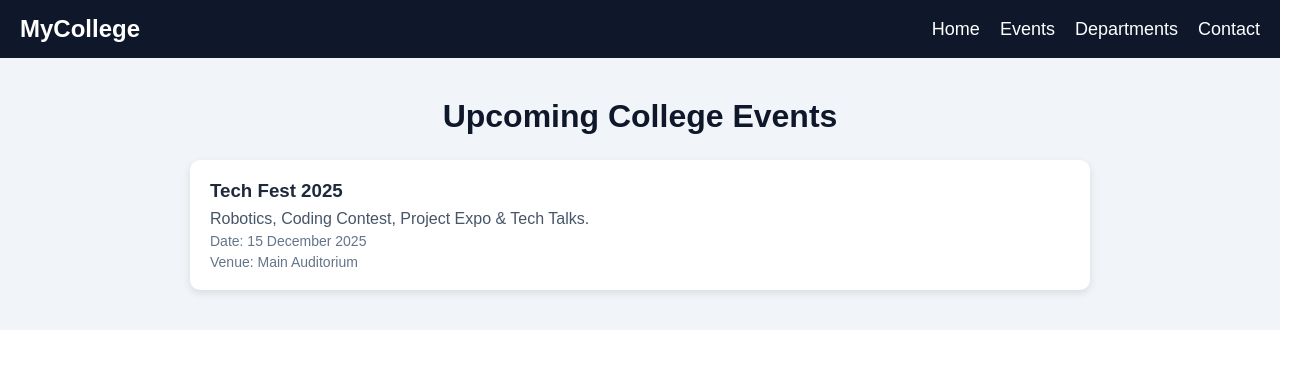
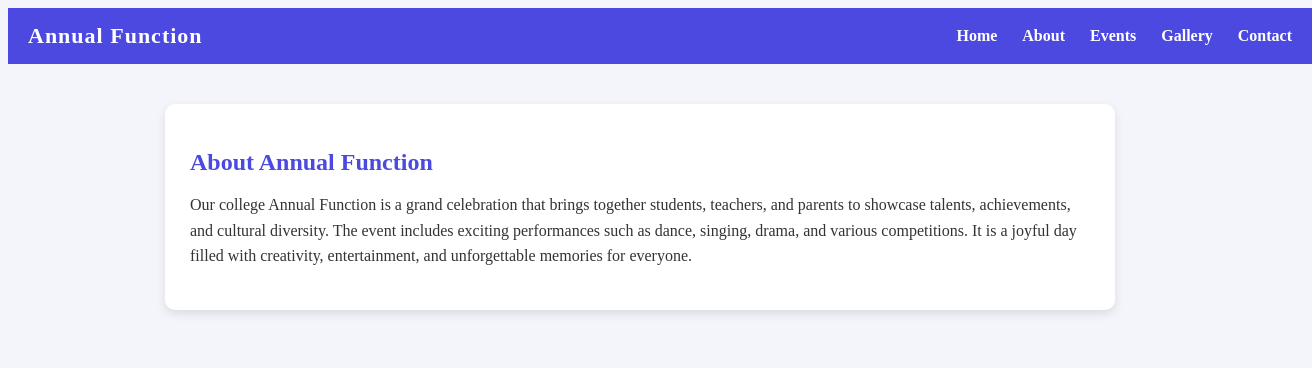
Before and after one commit to TEJASVI-BHOYATE/unique-navigation, a plain HTML site: page index.html in a window 1280 px wide. Shown: the whole page, 1312 px wide, since content can reach past the window. Drawn offline with Linux system fonts and the light colour scheme.

Commit message:
new code added

```diff
--- a/index.html
+++ b/index.html
@@ -3,161 +3,154 @@
 <head>
     <meta charset="UTF-8">
     <meta name="viewport" content="width=device-width, initial-scale=1.0">
-    <title>College Events</title>
+    <title>Annual Function Navbar</title>
 
     <style>
-        * {
+         {
             margin: 0;
             padding: 0;
             box-sizing: border-box;
-            font-family: Arial, sans-serif;
+            font-family: Arial, Helvetica, sans-serif;
         }
 
-        /* NAVBAR */
-        nav {
-            background: #0f172a;
-            color: white;
+        body {
+            background: #f3f5fa;
+        }
+
+
+        .navbar {
+            width: 100%;
+            background: #4b49e0;
             padding: 15px 20px;
             display: flex;
+            align-items: center;
             justify-content: space-between;
-            align-items: center;
-            position: relative;
+            color: #fff;
         }
 
-        .logo {
-            font-size: 24px;
-            font-weight: bold;
+        .navbar .logo {
+            font-size: 22px;
+            font-weight: 700;
+            letter-spacing: 1px;
         }
 
-        nav ul {
-            list-style: none;
+
+        .nav-links {
             display: flex;
-            gap: 20px;
+            gap: 25px;
         }
 
-        nav ul li a {
-            color: white;
+        .nav-links a {
             text-decoration: none;
-            font-size: 18px;
+            color: #fff;
+            font-weight: 600;
+            transition: 0.2s;
         }
 
-        /* HAMBURGER (checkbox) */
+        .nav-links a:hover {
+            color: #ffd369;
+        }
+
+
         #menu-toggle {
             display: none;
         }
 
-        .menu-icon {
+        .hamburger {
             display: none;
-            font-size: 30px;
+            flex-direction: column;
             cursor: pointer;
         }
 
-        /* MOBILE RESPONSIVE */
-        @media(max-width: 768px){
-            nav ul {
+        .hamburger span {
+            width: 28px;
+            height: 3px;
+            background: #fff;
+            margin: 4px 0;
+            transition: 0.3s;
+        }
+
+
+         (max-width: 768px) {
+            .nav-links {
                 position: absolute;
-                top: 60px;
+                top: 65px;
                 left: 0;
                 width: 100%;
-                background: #1e293b;
+                background: #4b49e0;
                 flex-direction: column;
                 text-align: center;
+                gap: 15px;
+                padding: 20px 0;
                 display: none;
-                padding: 15px 0;
             }
 
-            /* show menu when checkbox is checked */
-            #menu-toggle:checked + .menu-icon + ul {
-                display: block;
+
+            #menu-toggle:checked ~ .nav-links {
+                display: flex;
             }
 
-            .menu-icon {
-                display: block;
+            .hamburger {
+                display: flex;
             }
         }
 
-        /* EVENTS SECTION */
-        .events-section {
-            padding: 40px 20px;
-            background: #f1f5f9;
+
+        .info-section {
+            max-width: 900px;
+            margin: 40px auto;
+            background: #fff;
+            padding: 25px;
+            border-radius: 10px;
+            box-shadow: 0 4px 10px rgba(0,0,0,0.1);
         }
 
-        .events-section h2 {
-            text-align: center;
-            font-size: 32px;
-            margin-bottom: 25px;
-            color: #0f172a;
+        .info-section h2 {
+            color: #4b49e0;
+            margin-bottom: 10px;
         }
 
-        .event-container {
-            max-width: 900px;
-            margin: auto;
-            display: grid;
-            gap: 20px;
+        .info-section p {
+            color: #333;
+            font-size: 16px;
+            line-height: 1.6;
         }
-
-        .event-card {
-            background: white;
-            padding: 20px;
-            border-radius: 10px;
-            box-shadow: 0 3px 8px rgba(0,0,0,0.1);
-        }
-
-        .event-card h3 {
-            margin-bottom: 8px;
-            color: #1e293b;
-        }
-
-        .event-card p {
-            color: #475569;
-        }
-
-        .event-card span {
-            display: block;
-            margin-top: 5px;
-            color: #64748b;
-            font-size: 14px;
-        }
-
     </style>
 </head>
 <body>
 
-    <!-- NAVBAR -->
-    <nav>
-        <div class="logo">MyCollege</div>
 
-        <!-- Checkbox Hack -->
-        <input type="checkbox" id="menu-toggle">
-
-        <label for="menu-toggle" class="menu-icon">☰</label>
-
-        <ul>
-            <li><a href="#">Home</a></li>
-            <li><a href="#">Events</a></li>
-            <li><a href="#">Departments</a></li>
-            <li><a href="#">Contact</a></li>
-        </ul>
-    </nav>
+    <header class="navbar">
+        <div class="logo">Annual Function</div>
 
 
-    <!-- EVENTS SECTION -->
-    <section class="events-section">
-        <h2>Upcoming College Events</h2>
-
-        <div class="event-container">
-
-            <div class="event-card">
-                <h3>Tech Fest 2025</h3>
-                <p>Robotics, Coding Contest, Project Expo & Tech Talks.</p>
-                <span>Date: 15 December 2025</span>
-                <span>Venue: Main Auditorium</span>
-            </div>
+        <input type="checkbox" id="menu-toggle">
+        <label for="menu-toggle" class="hamburger">
+            <span></span>
+            <span></span>
+            <span></span>
+        </label>
 
 
+        <nav class="nav-links">
+            <a href="#">Home</a>
+            <a href="#">About</a>
+            <a href="#">Events</a>
+            <a href="#">Gallery</a>
+            <a href="#">Contact</a>
+        </nav>
+    </header>
 
 
-        </div>
+    <section class="info-section">
+        <h2>About Annual Function</h2>
+        <p>
+            Our college Annual Function is a grand celebration that brings together
+            students, teachers, and parents to showcase talents, achievements, and
+            cultural diversity. The event includes exciting performances such as
+            dance, singing, drama, and various competitions. It is a joyful day filled
+            with creativity, entertainment, and unforgettable memories for everyone.
+        </p>
     </section>
 
 </body>
```
